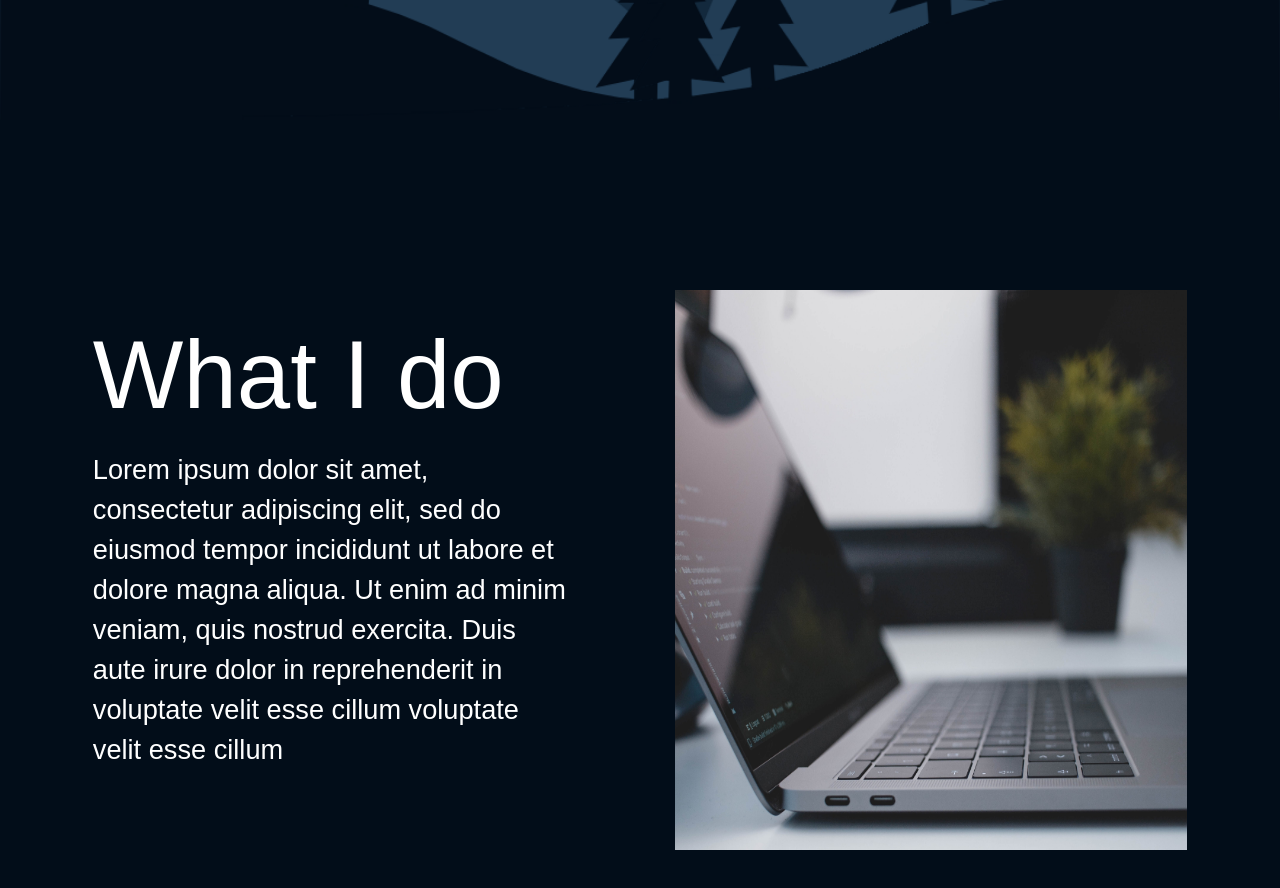
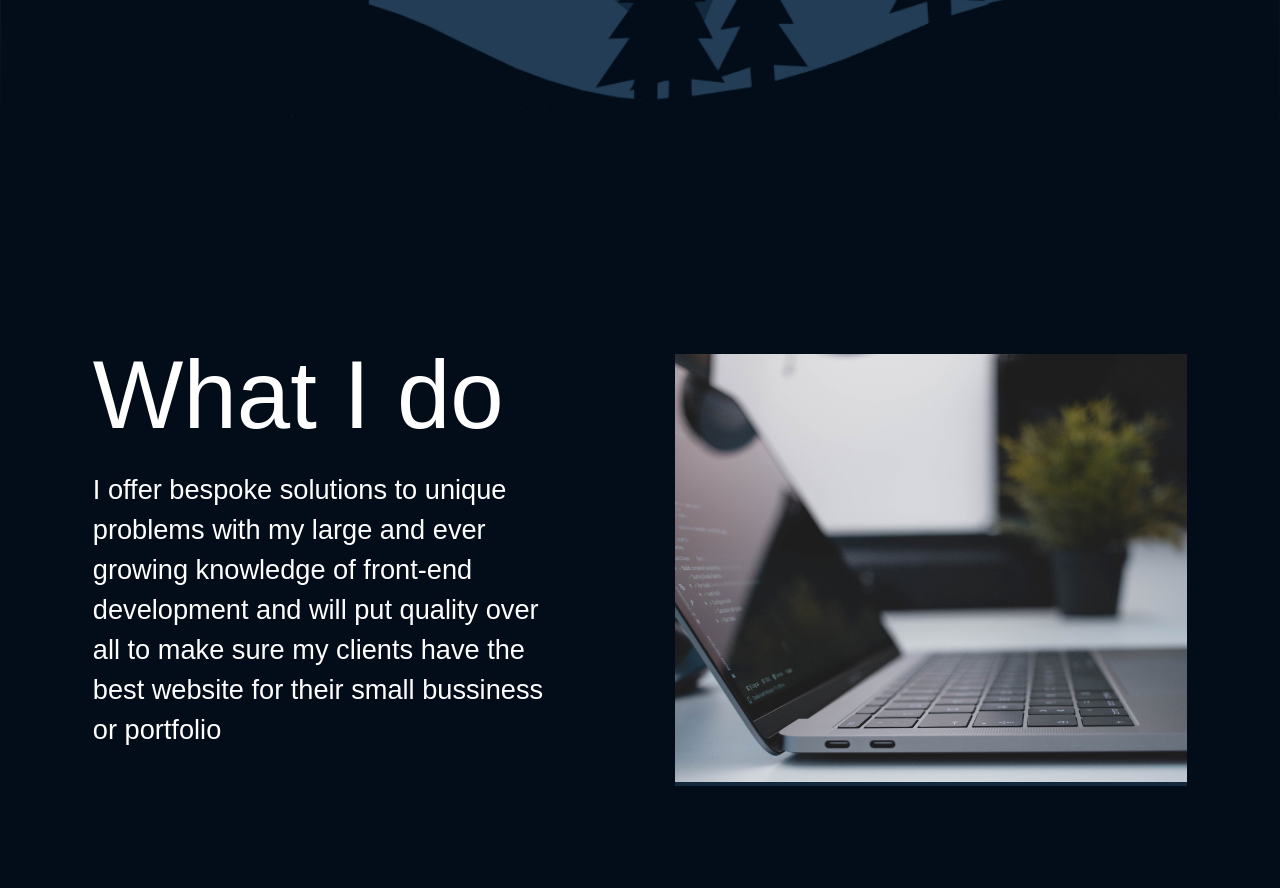
Before and after one commit to zacjgol/portfolio, a React (Create React App) app: page / in a window 1280 px wide. Shown: the part 680-1568 px from the top of the page. Built offline with nearby package versions, Linux system fonts and the light colour scheme.

Commit message:
finished about text

```diff
--- a/src/components/Main/About/About.css
+++ b/src/components/Main/About/About.css
@@ -28,9 +28,10 @@
 .about-image-container {
     background-color: #13293D;
     width: 40%;
-    height: 70%;
+    height: auto;
     overflow: visible;
     margin-right: 3%;
+    z-index: 3;
 }
 
 .about-text {
@@ -53,3 +54,11 @@
     font-weight: lighter;
     padding-bottom: 20px;
 }
+
+.about-wrapper {
+    position: absolute;
+    background-color: var(--main);
+    height: 100%;
+    width: 100%;
+    top: 100vh;
+}
--- a/src/components/Main/About/About.js
+++ b/src/components/Main/About/About.js
@@ -24,9 +24,10 @@ function About() {
 
      return (
         <div className='about-container'>
+            <div className='about-wrapper'/>
             <div className='about-content'>
                 <h1 className='about-header' data-aos='fade-up'>What I do</h1>
-                <p className='about-text' data-aos='fade-up'>Lorem ipsum dolor sit amet, consectetur adipiscing elit, sed do eiusmod tempor incididunt ut labore et dolore magna aliqua. Ut enim ad minim veniam, quis nostrud exercita. Duis aute irure dolor in reprehenderit in voluptate velit esse cillum voluptate velit esse cillum</p>
+                <p className='about-text' data-aos='fade-up'>I offer bespoke solutions to unique problems with my large and ever growing knowledge of front-end development and will put quality over all to make sure my clients have the best website for their small bussiness or portfolio</p>
             </div>
             <div className='about-image-container'>
                 <img src={AboutImage} alt='picture of a laptop' className={ offsetY > 600 ? 'about-image active' : 'about-image'}/>
--- a/src/components/Main/Banner/Banner.css
+++ b/src/components/Main/Banner/Banner.css
@@ -86,8 +86,6 @@
     left: 35%;
     font-size: 2.7rem;
     letter-spacing: 1px;
-    display: none !important;
-    /* line to delete */
 }
 
 .banner-logo h3 {
```
